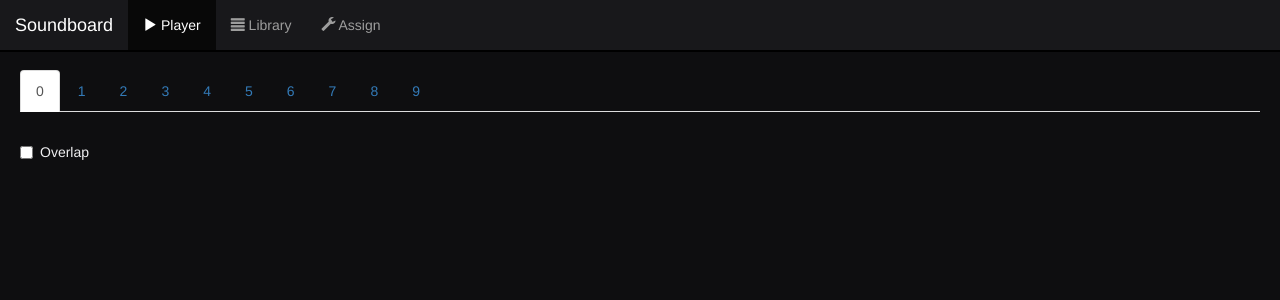
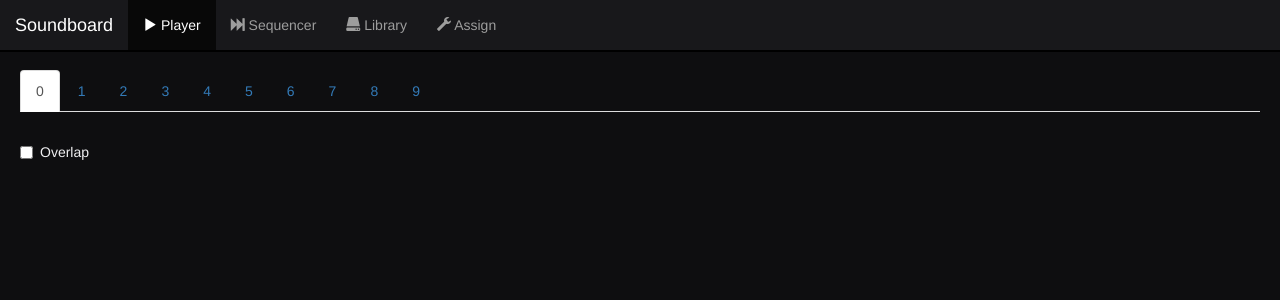
Before and after one commit to Raphi-Sch/Soundboard, a PHP site: page /index.php in a window 1280 px wide. Shown: the top 300 px of the page. Run offline with PHP 8.4, Linux system fonts and the light colour scheme; data that the repository does not hold is empty.

Commit message:
+ sequencer page

```diff
--- a/src/php/navbar.php
+++ b/src/php/navbar.php
@@ -12,7 +12,8 @@
     <div id='navbar' class='collapse navbar-collapse'>
         <ul class="nav navbar-nav">
             <li id="index"><a href="index.php"><i class="glyphicon glyphicon-play"></i> Player</a></li>
-            <li id="library"><a href="library.php"><i class="glyphicon glyphicon-align-justify"></i> Library</a></li>
+            <li id="sequencer"><a href="sequencer.php"><i class="glyphicon glyphicon-fast-forward"></i> Sequencer</a></li>
+            <li id="library"><a href="library.php"><i class="glyphicon glyphicon-hdd"></i> Library</a></li>
             <li id="assign"><a href="assign.php"><i class="glyphicon glyphicon-wrench"></i> Assign</a></li>
         </ul>
         <ul class='nav navbar-nav navbar-right'>
```
Also changed, not shown: sequencer.php (added).
